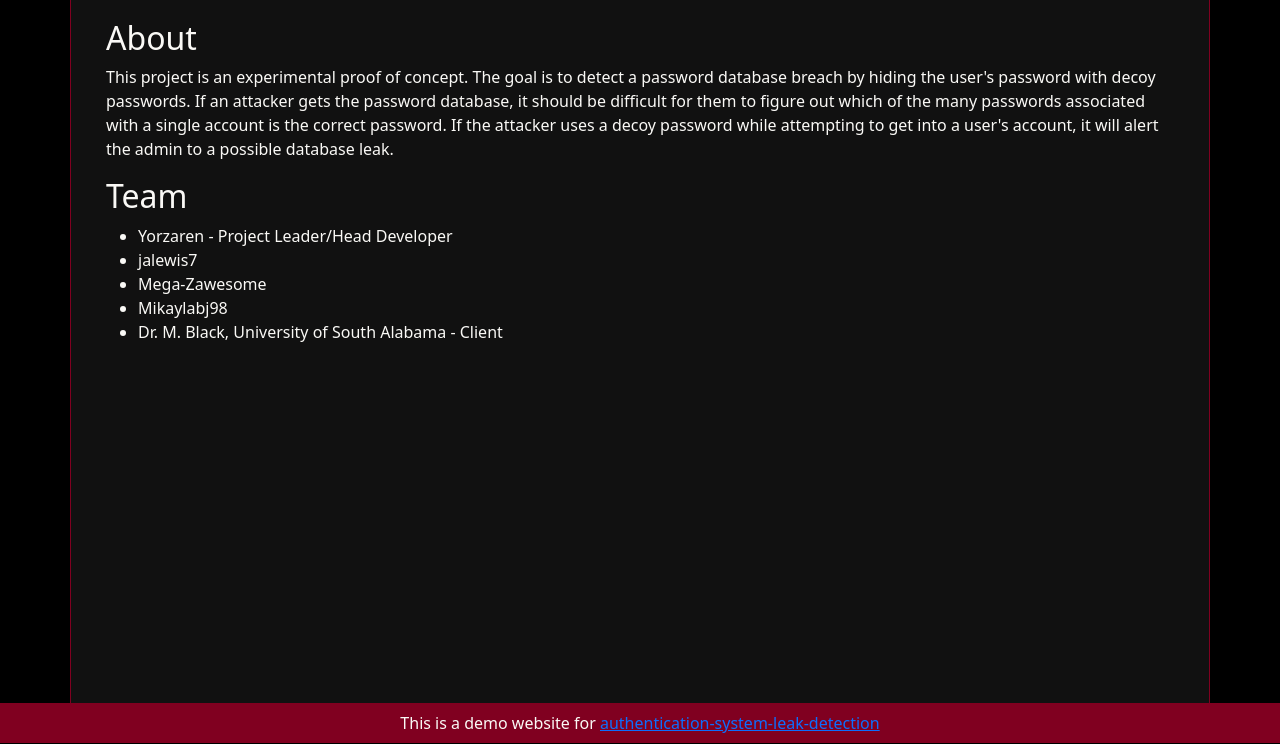
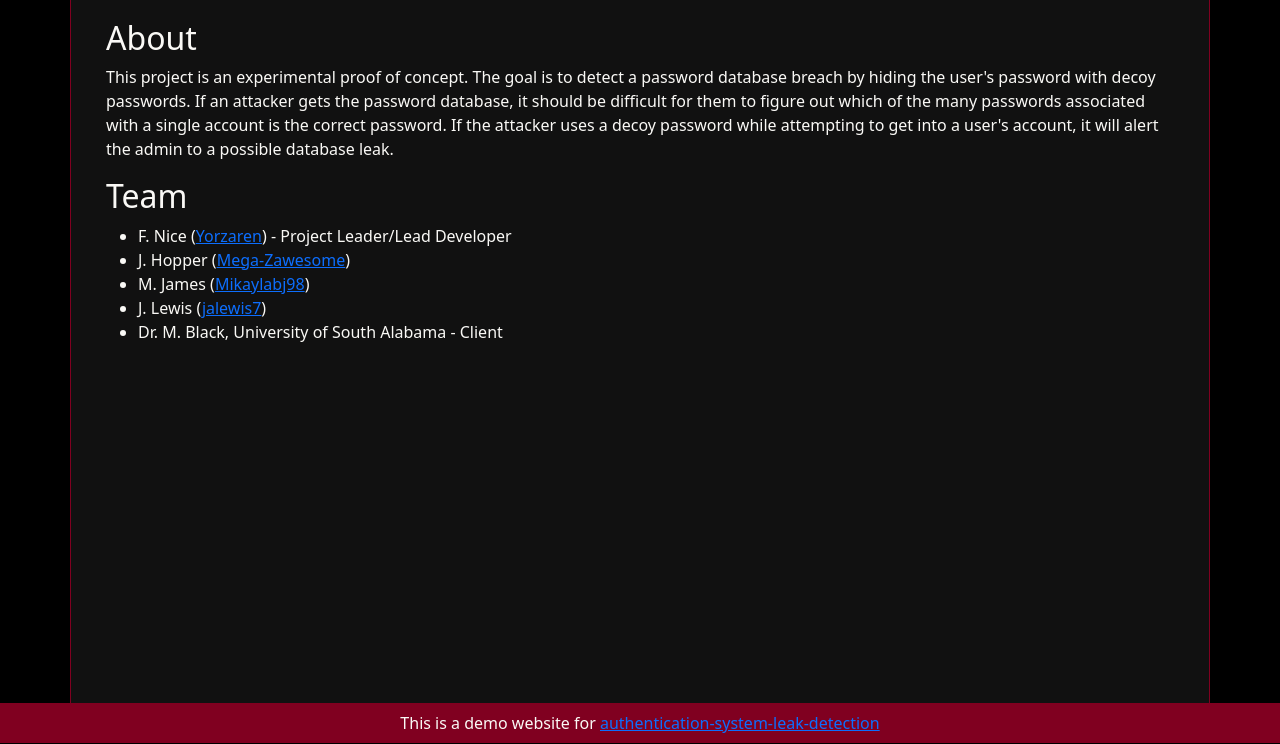
Before and after one commit to Yorzaren/authentication-system-leak-detection, a Python web app: template templates/about.html.jinja in a window 1280 px wide. Shown: the part 56-800 px from the top of the page. Run offline with Jinja, Linux system fonts and the light colour scheme; the template is opened without the code that fills it, so the values that code supplies are empty.

Commit message:
Updated the contributors list (#31)

```diff
--- a/templates/about.html.jinja
+++ b/templates/about.html.jinja
@@ -6,10 +6,10 @@
 		<p>This project is an experimental proof of concept. The goal is to detect a password database breach by hiding the user's password with decoy passwords. If an attacker gets the password database, it should be difficult for them to figure out which of the many passwords associated with a single account is the correct password. If the attacker uses a decoy password while attempting to get into a user's account, it will alert the admin to a possible database leak.</p>
 		<h2>Team</h2>
 		<ul>
-			<li>Yorzaren - Project Leader/Head Developer</li>
-			<li>jalewis7</li>
-			<li>Mega-Zawesome</li>
-			<li>Mikaylabj98</li>
+			<li>F. Nice (<a href="https://github.com/Yorzaren">Yorzaren</a>) - Project Leader/Lead Developer</li>
+			<li>J. Hopper (<a href="https://github.com/Mega-Zawesome">Mega-Zawesome</a>)</li>
+			<li>M. James (<a href="https://github.com/Mikaylabj98">Mikaylabj98</a>)</li>
+			<li>J. Lewis (<a href="https://github.com/jalewis7">jalewis7</a>)</li>
 			<li>Dr. M. Black, University of South Alabama - Client</li>
 		</ul>
 	</div>
```
Also changed, not shown: README.md.
